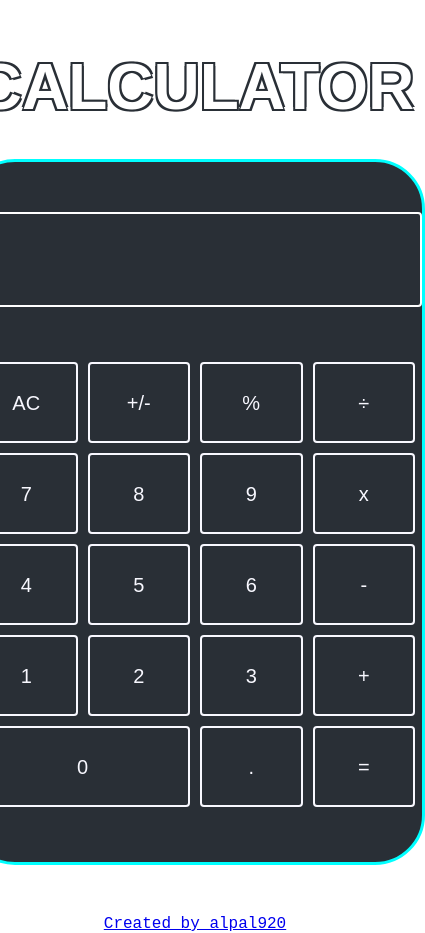
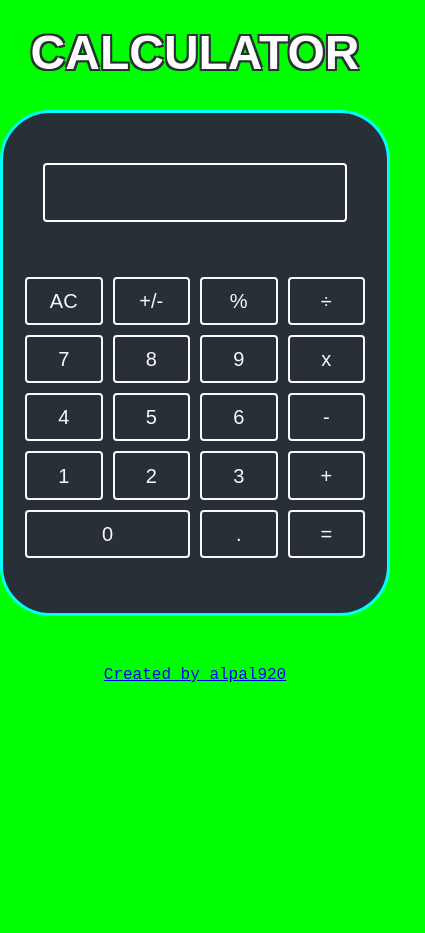
Before and after one commit to alpal920/calculator, a plain HTML site: page index.html in a window 390 px wide. Shown: the whole page, 425 px wide, since content can reach past the window. After the commit the page ends 844 px from the top, so only its background shows below. Drawn offline with Linux system fonts and the light colour scheme; a web font is replaced by a local one.

Commit message:
mobile friendly

```diff
--- a/script.js
+++ b/script.js
@@ -2,6 +2,7 @@
 to add:
 keyboard event listeners
 running list of past calculations at the top of the display screen
+mobile friendly
 
 ==========
 DOM Setup
--- a/styles.css
+++ b/styles.css
@@ -125,3 +125,77 @@ button:hover {
   justify-content: center;
   font: 17px;
 }
+
+@media only screen and (max-width: 768px) {
+  /* Styles for screens with a maximum width of 768px (e.g., mobile devices) */
+  body {
+    background-color: lime;
+  }
+  .logo {
+    margin-top: 25px;
+    margin-bottom: 5px;
+    text-transform: uppercase;
+    font-size: 1.5em;
+    font-family: "Protest Guerrilla", sans-serif;
+    font-weight: 400;
+    font-style: normal;
+    color: white;
+    text-shadow: -2px -2px 0 #292f36, 2px -2px 0 #292f36, -2px 2px 0 #292f36,
+      2px 2px 0 #292f36;
+  }
+  .calculator-container {
+    display: flex;
+    flex-direction: column;
+    justify-content: flex-start;
+    align-items: center;
+    width: 400px;
+    height: 500px;
+    margin-top: 25px;
+    margin-bottom: 50px;
+    border-style: solid;
+    border-color: cyan;
+    border-radius: 50px;
+    background-color: #292f36;
+  }
+
+  .screen-container {
+    display: flex;
+    flex-direction: column;
+    align-items: flex-end;
+    justify-content: flex-end;
+    margin-top: 50px;
+    width: 300px;
+    height: 75px;
+    border-color: white;
+    border-radius: 4px;
+    border-style: solid;
+    border-width: 2px;
+    font-size: 25px;
+    background-color: #292f36;
+    color: white;
+    overflow: hidden; /*this prevents from numbers to overflow the screen */
+    text-overflow: ellipsis;
+  }
+  .buttons-container {
+    display: flex;
+    flex-wrap: wrap;
+    justify-content: flex-end;
+    margin-top: 50px;
+    margin-bottom: 50px;
+    width: 350px;
+    height: 400px;
+  }
+  .buttons-container > button {
+    flex-basis: calc(25% - 10px);
+    margin: 5px;
+    color: ghostwhite;
+    border: 2px solid ghostwhite;
+    text-align: center;
+    line-height: 1;
+    background-color: transparent;
+    outline: none;
+    border-radius: 4px;
+    font-size: 20px;
+    transition: all 0.25s ease;
+  }
+}
```
